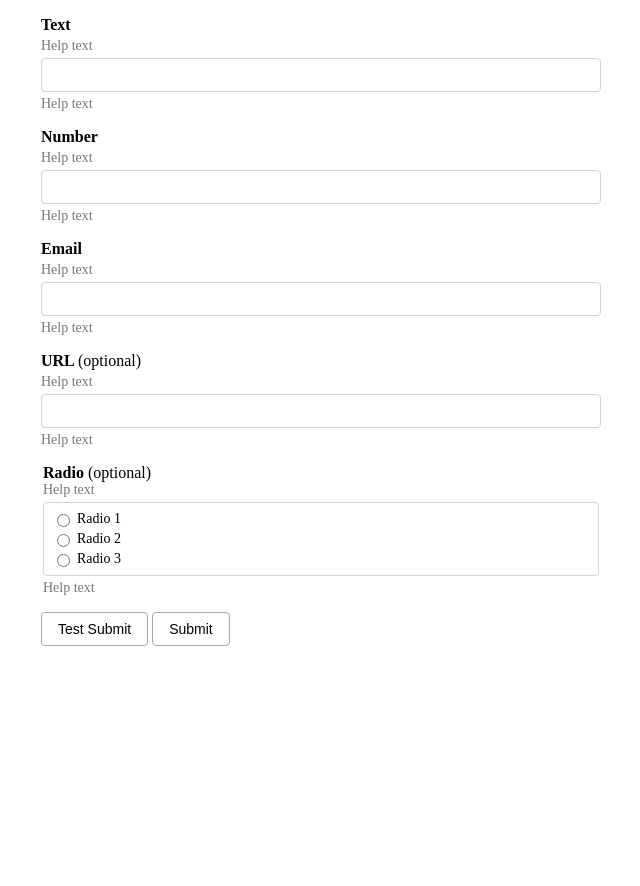
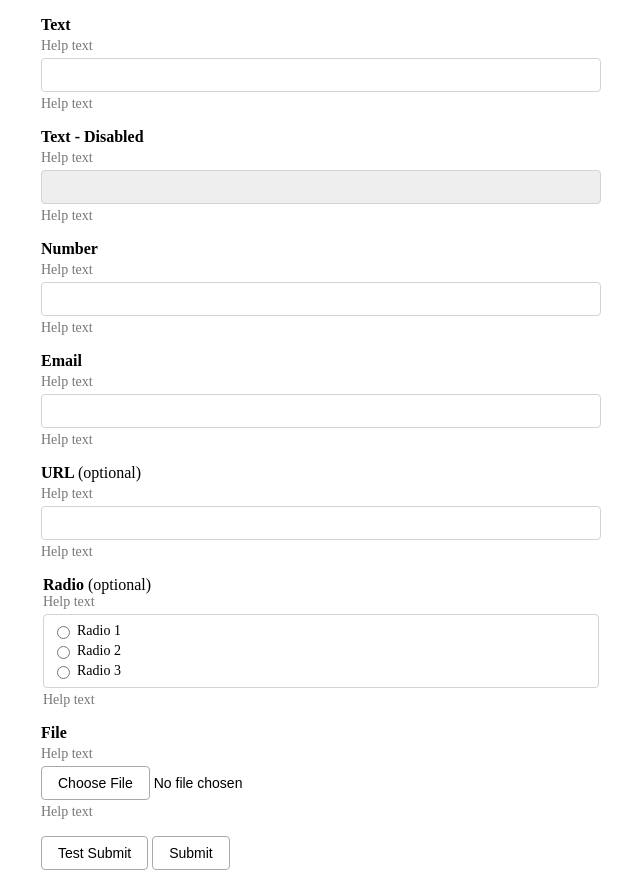
Before and after one commit to JamesRobertHugginsNgo/css-boilerplate, a website: page src/field-error/index.html in a window 1280 px wide. Shown: the whole page, without its empty margins (319-959 px from the left). Before the commit the page ends 800 px from the top, so only its background shows below. Drawn offline with Linux system fonts and the light colour scheme.

Commit message:
Add file input

```diff
--- a/src/field-error/index.html
+++ b/src/field-error/index.html
@@ -30,8 +30,17 @@
       <form action="thankyou.html" method="get" id="form-id">
         <p class="field">
           <label for="text-id" class="field-label">Text</label>
+          <span class="field-help-text" id="text-id-pre-help-text">Help text</span>
+          <input name="text-id" required type="text" id="text-id" class="field-input"
+            aria-describedby="text-id-pre-help-text text-id-post-help-text text-id-error-text">
+          <span class="field-help-text" id="text-id-post-help-text">Help text</span>
+          <span class="field-error-text" id="text-id-error-text"></span>
+        </p>
+
+        <p class="field">
+          <label for="text-disabled-id" class="field-label">Text - Disabled</label>
           <span class="field-help-text">Help text</span>
-					<input name="text-id" required type="text" id="text-id" class="field-input">
+          <input disabled name="text-disabled-id" required type="text" id="text-disabled-id" class="field-input">
           <span class="field-help-text">Help text</span>
           <span class="field-error-text"></span>
         </p>
@@ -81,6 +90,14 @@
           <span class="field-error-text"></span>
         </fieldset>
 
+        <p class="field">
+          <label for="text-id" class="field-label">File</label>
+          <span class="field-help-text">Help text</span>
+          <input name="file-id" required type="file" id="file-id" class="field-file-input">
+          <span class="field-help-text">Help text</span>
+          <span class="field-error-text"></span>
+        </p>
+
         <p>
           <button type="button" class="field-button" id="test-submit">Test Submit</button>
           <button class="field-button">Submit</button>
@@ -91,7 +108,10 @@
 
   <script type="module">
     import { addFormValidation } from './script.js';
+
     const formEl = addFormValidation(document.getElementById('form-id'));
+
+    // UNCOMMENT WHEN PREVENTING DEFAULT FORM BEHAVIOR
     // formEl.addEventListener('submit', (event) => {
     // 	event.preventDefault();
     // 	alert('SUBMIT');
--- a/src/field-error/style.css
+++ b/src/field-error/style.css
@@ -7,6 +7,7 @@
 .field-error {
 
   .field-error-text,
+  .field-file-input,
   .field-label {
     color: darkred;
     display: block;
```
Lines whose indentation alone changed are shown as unchanged.
